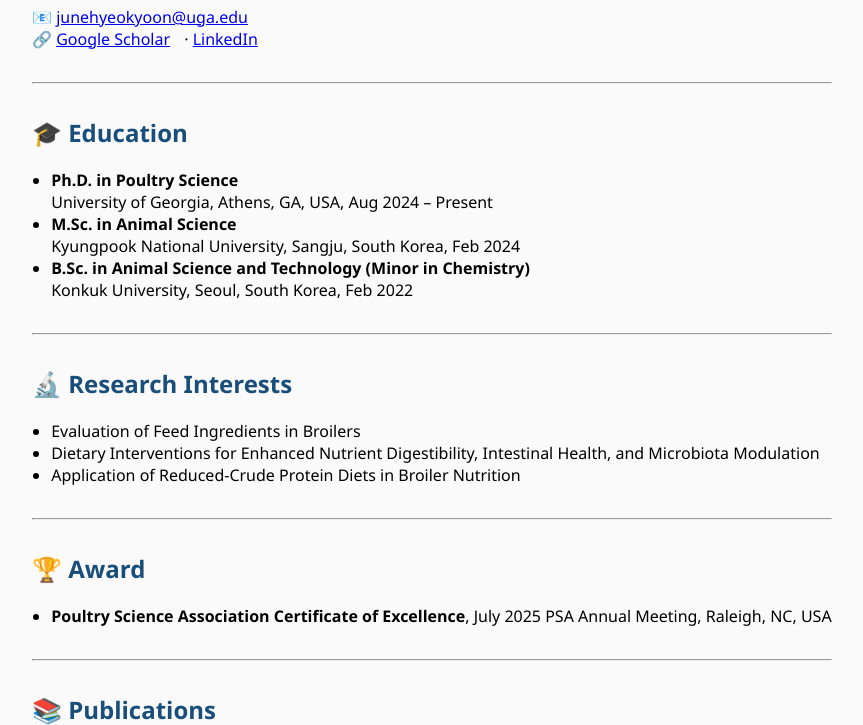
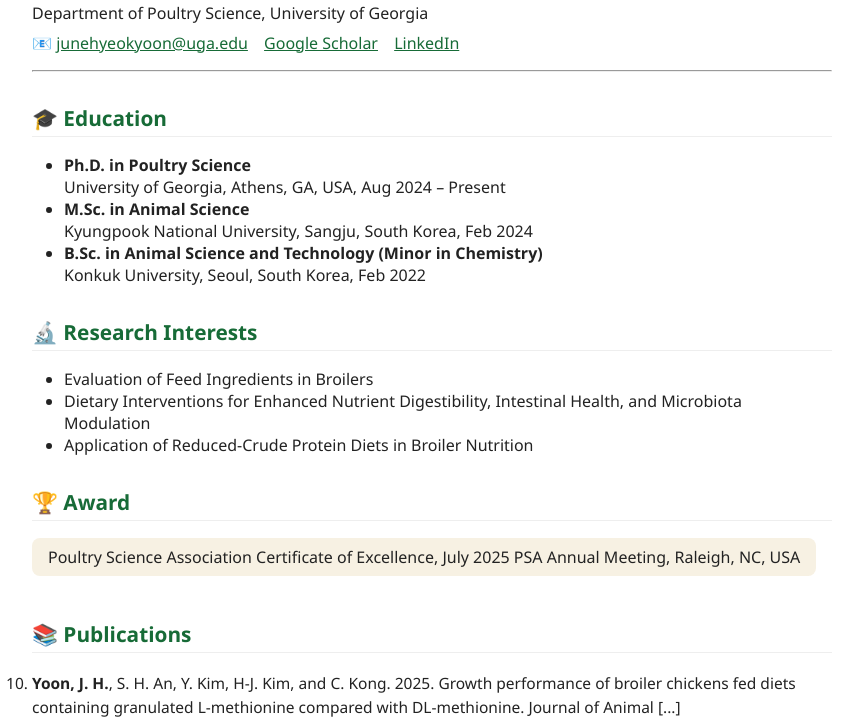
Before and after one commit to junehyeokyoon/June, a plain HTML site: page index.html in a window 1280 px wide. Shown: the part 172-897 px from the top of the page, without its empty margins (208-1071 px from the left). Drawn offline with Linux system fonts and the light colour scheme.

Commit message:
Update index.html

```diff
--- a/index.html
+++ b/index.html
@@ -2,29 +2,82 @@
 <html lang="ko">
 <head>
   <meta charset="UTF-8">
-  <title>June Hyeok Yoon | Homepage</title>
+  <meta name="viewport" content="width=device-width,initial-scale=1.0">
+  <title>June Hyeok Yoon | Broiler Nutrition</title>
   <style>
-    body { font-family: 'Segoe UI', 'Malgun Gothic', Arial, sans-serif; max-width: 800px; margin: auto; padding: 2em; background: #fafafa; }
-    h1, h2 { color: #1a4e7a; }
-    .contact a { margin-right: 10px; }
-    hr { margin: 2em 0; }
-    ul { padding-left: 1.2em; }
-    .pub-list { font-size: 0.98em; }
-    .pub-list li { margin-bottom: 0.5em; }
+    body {
+      font-family: "Segoe UI", Arial, sans-serif;
+      background-color: #fafaff;
+      color: #222;
+      margin: 0;
+      padding: 0;
+    }
+    main {
+      max-width: 800px;
+      margin: 32px auto;
+      background: #fff;
+      box-shadow: 0 2px 12px rgba(0,0,0,0.07);
+      border-radius: 12px;
+      padding: 40px 32px;
+    }
+    h1 {
+      font-size: 2.2rem;
+      margin-bottom: 8px;
+      color: #d1832f;
+    }
+    h2 {
+      margin-top: 32px;
+      color: #176b37;
+      font-size: 1.3em;
+      border-bottom: 1px solid #eee;
+      padding-bottom: 4px;
+    }
+    .contact {
+      margin-top: 8px;
+      margin-bottom: 16px;
+    }
+    .contact a {
+      margin-right: 12px;
+      color: #176b37;
+    }
+    .award {
+      background: #f7f1e3;
+      padding: 8px 16px;
+      border-radius: 8px;
+      margin-bottom: 12px;
+      display: inline-block;
+      font-weight: 500;
+    }
+    ul {
+      margin: 8px 0 16px 32px;
+      padding: 0;
+    }
+    .pub-list {
+      font-size: 0.97em;
+      line-height: 1.6;
+      margin-left: 0;
+      padding-left: 0;
+      list-style-type: decimal;
+    }
+    .pub-list li {
+      margin-bottom: 8px;
+    }
+    @media (max-width: 600px) {
+      main {
+        padding: 16px 4px;
+      }
+    }
   </style>
 </head>
 <body>
+  <main>
     <h1>🐔 June Hyeok Yoon</h1>
-  <p><strong>Ph.D. Student in Broiler Nutrition</strong><br>
-    Department of Poultry Science, University of Georgia
-  </p>
+    <div><strong>Ph.D. Student in Broiler Nutrition</strong></div>
+    <div>Department of Poultry Science, University of Georgia</div>
     <div class="contact">
-    <p>
-      📧 <a href="mailto:junehyeokyoon@uga.edu">junehyeokyoon@uga.edu</a><br>
-      🔗
-      <a href="https://scholar.google.com/citations?user=1JO24ZIAAAAJ&hl=ko&oi=ao" target="_blank">Google Scholar</a> ·
+      📧 <a href="mailto:junehyeokyoon@uga.edu">junehyeokyoon@uga.edu</a>
+      <a href="https://scholar.google.com/citations?user=1JO24ZIAAAAJ&hl=ko&oi=ao" target="_blank">Google Scholar</a>
       <a href="https://www.linkedin.com/in/june-hyeok-yoon-305573238/" target="_blank">LinkedIn</a>
-    </p>
     </div>
     <hr>
     <h2>🎓 Education</h2>
@@ -39,21 +92,18 @@
         Konkuk University, Seoul, South Korea, Feb 2022
       </li>
     </ul>
-  <hr>
     <h2>🔬 Research Interests</h2>
     <ul>
       <li>Evaluation of Feed Ingredients in Broilers</li>
       <li>Dietary Interventions for Enhanced Nutrient Digestibility, Intestinal Health, and Microbiota Modulation</li>
       <li>Application of Reduced-Crude Protein Diets in Broiler Nutrition</li>
     </ul>
-  <hr>
     <h2>🏆 Award</h2>
-  <ul>
-    <li><strong>Poultry Science Association Certificate of Excellence</strong>, July 2025 PSA Annual Meeting, Raleigh, NC, USA</li>
-  </ul>
-  <hr>
+    <div class="award">
+      Poultry Science Association Certificate of Excellence, July 2025 PSA Annual Meeting, Raleigh, NC, USA
+    </div>
     <h2>📚 Publications</h2>
-  <ol class="pub-list">
+    <ol class="pub-list" reversed>
       <li><strong>Yoon, J. H.</strong>, S. H. An, Y. Kim, H-J. Kim, and C. Kong. 2025. Growth performance of broiler chickens fed diets containing granulated L-methionine compared with DL-methionine. Journal of Animal [...]</li>
       <li><strong>Yoon, J. H.</strong>, and C. Kong. 2025. Apparent metabolizable energy concentration and ileal amino acids digestibility in cereal grains fed to broiler chickens. Animal Bioscience. 38:511-521.</li>
       <li><strong>Yoon, J. H.</strong>, S. S. Joo, S. H. An, B. C. Ban, M. Jung, W. Ji, J. Y. Jung, M. Kim, and C. Kong. 2024. Inclusion of Lacticaseibacillus paracasei NSMJ15 in broiler diets induces changes in jejunal[...]</li>
@@ -65,5 +115,6 @@
       <li>Lee, J. Y., <strong>J. H. Yoon (Co-first)</strong>, S. H. An, I. H. Cho, C. W. Lee, Y. J. Jeon, S. S. Joo, B. C. Ban, J-Y. Lee, H. J. Jung, M. Kim, Z-H. Kim, J. Y. Jung, M. Kim, and C. Kong. 2023. Intestinal i[...]</li>
       <li>Joo, S. S., <strong>J. H. Yoon (Co-first)</strong>, J. Y. Jung, S. Y. Joo, S. H. An, B. C. Ban, C. Kong, and M. Kim. 2022. The modulatory effects of Lacticaseibacillus paracasei strain NSMJ56 on gut immunity a[...]</li>
     </ol>
+  </main>
 </body>
 </html>
```
Lines whose indentation alone changed are shown as unchanged.
